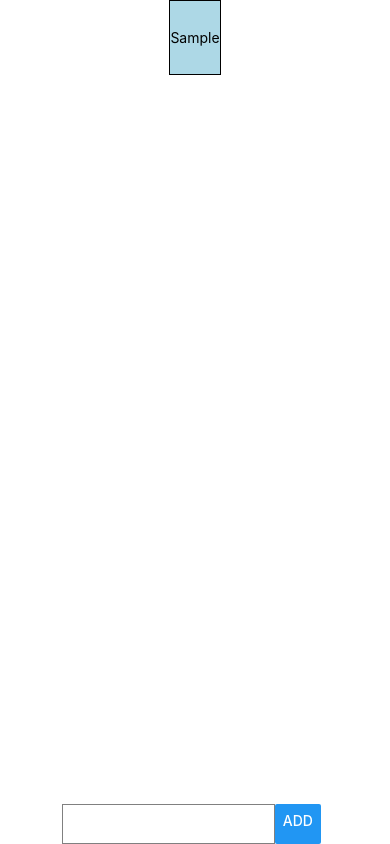
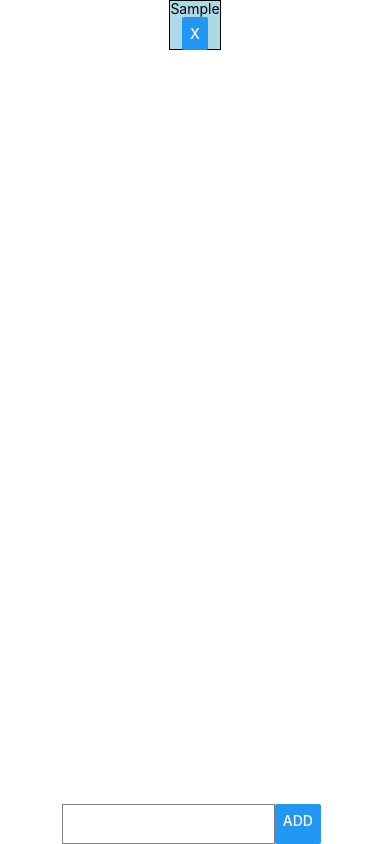
Before and after one commit to hcdd-340-spring-2021/Todos, a React Native app: screen / in a window 390 px wide. Both pictures are taken after typing "Sample" into the empty fields and a click on the button "ADD". Built offline with nearby package versions, Linux system fonts and the light colour scheme.

Commit message:
Updates class activity solution

```diff
--- a/App.js
+++ b/App.js
@@ -12,61 +12,43 @@ import {
 import ToDo from './ToDo.js'
 
 export default function App() {
-  // Here's what we will do step by step
-  // 1. Add the text value in the textInput to the list todos which is in our state
-  // 2. Render the FlatList!
-  // 3. Make Todo items deletable by clicking on them
+  // Make Todo items deletable by clicking on the button
 
   const [todos, setTodos] = useState([]);
   const [text, setText] = useState("");
 
   const addTodo = () => {
-    const todosCopy = JSON.parse(JSON.stringify(todos));
-    todosCopy.push(text);
-    setTodos(todosCopy);
+    setTodos([...todos, text]);
     setText("");
   }
 
-  // 3.1 Add a function to delete an item from todos given its
-  // index
-  const deleteTodo = index => {
-    const todosCopy = JSON.parse(JSON.stringify(todos));
-    todosCopy.splice(index, 1);
-    setTodos(todosCopy);
-  }
+  const deleteToDo = (index) => {
+    // In this case, the callback function doesn't need access to child component data
+    // Rather, an action in the child component will trigger a state update in the parent component
+    let newTodos = [...todos];
+    newTodos.splice(index, 1);
+    setTodos(newTodos);
+  };
+
+  const renderToDo = ({ index, item }) => {
+    // ToDo component was imported from ToDo.js, shown in the import functions
+    // 1 - pass in deleteToDo function as a prop to the ToDo component
+    return <ToDo text={item} deleteToDo={() => deleteToDo(index)} />;
+  };
 
   return (
     <SafeAreaView style={styles.container}>
       <View style={styles.flatlist}>
-        {/*
 
-          // 2. Here, you will render your FlatList. To help you do
-          // that, we have created a component for you to render the
-          // items. Additionally, here are the props you will pass to
-          // FlatList:
-          // - style: Make sure your list takes all the white space
-          // - data: What is the list of items we are trying to render?
-          // - renderItem: Use the included ToDo to render items
-          // ToDo component is called like this <ToDo text={"Hello"}/>
-          // - keyExtractor: Write a one-line function to take
-          // (item, index) in and returns index.toString()
-
-        */}
         <FlatList
           data={todos}
-            renderItem={( { item, index } ) =>
-              <ToDo
-                id={index}
-                text={item}
-                onSelect={deleteTodo}
-                />
-             }
+          renderItem={renderToDo}
           keyExtractor={(item, index) => {
             return item + index.toString()
           }}
         />
       </View>
-        <View style={{flexDirection: 'row'}}>
+      <View style={{ flexDirection: 'row' }}>
         <TextInput
           style={styles.textinput}
           onChangeText={text => setText(text)} /*What method should be called here? */
--- a/ToDo.js
+++ b/ToDo.js
@@ -17,13 +17,14 @@ export default function ToDo(props) {
       onPress={() => props.onSelect(props.id)}
       style={styles.container}>
       <Text>{props.text}</Text>
+      <Button style={styles.button} title="X" onPress={props.deleteToDo} />
     </TouchableOpacity>
   );
 }
 
 const styles = StyleSheet.create({
   container: {
-    height: 75,
+    height: 50,
     width: '100%',
     backgroundColor: 'lightblue',
     borderWidth: 1,
```
Lines whose indentation alone changed are shown as unchanged.
